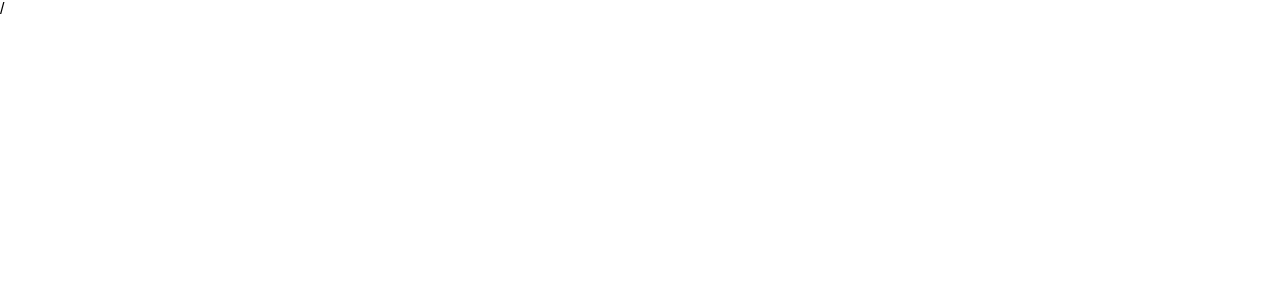
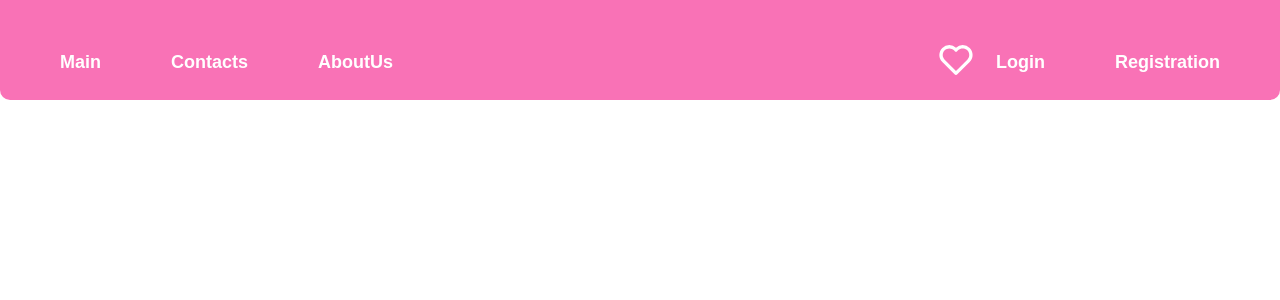
Before and after one commit to Mamurik/ShopFSD, a React (Vite) app: page /Favorited in a window 1280 px wide. Shown: the top 300 px of the page. Built offline with nearby package versions, Linux system fonts and the light colour scheme.

Commit message:
Create simple Header, transfer product in local store

```diff
--- a/src/entities/ui/Product/ProductItem/ProductItem.module.css
+++ b/src/entities/ui/Product/ProductItem/ProductItem.module.css
@@ -49,6 +49,9 @@
 }
 
 .rate {
+    display: flex;
+    align-items: center;
+    text-align: center;
     margin-left:230px ;
     font-weight: 700;
     color: orange;
--- a/src/entities/ui/Product/ProductItem/ProductItem.tsx
+++ b/src/entities/ui/Product/ProductItem/ProductItem.tsx
@@ -1,11 +1,12 @@
 import React, { FC } from "react";
+import { BsStarFill } from "react-icons/bs";
+import { useDispatch, useSelector } from "react-redux";
+import { RootState } from "../../../../app/store/store";
+import { addLike, removeLike } from "../../../../features/services/LikeSlice";
 import Like from "../../../../shared/UI/Like/Like";
 import MyButton from "../../../../shared/UI/MyButton/MyButton";
 import { IProduct } from "../../../types/IProduct";
 import classes from "../ProductItem/ProductItem.module.css";
-import { useDispatch, useSelector } from "react-redux";
-import { RootState } from "../../../../app/store/store";
-import { addLike, removeLike } from "../../../../features/services/LikeSlice";
 
 interface ProductItemProps {
   product: IProduct;
@@ -31,7 +32,9 @@ const ProductItem: FC<ProductItemProps> = ({ product, onClick }) => {
       onClick={() => onClick && onClick(product)}
       className={classes.productItem}
     >
-      <p className={classes.rate}>{product.rating.rate} *</p>
+      <div className={classes.rate}>
+        {product.rating.rate} <BsStarFill></BsStarFill>
+      </div>
       <h1 className={classes.title}>{product.title}</h1>
       <img className={classes.image} src={product.image} alt={product.title} />
       <p className={classes.desc}>{product.description}</p>
--- a/src/entities/ui/Product/ProductList/ProductList.tsx
+++ b/src/entities/ui/Product/ProductList/ProductList.tsx
@@ -1,15 +1,31 @@
-import React from "react";
+import React, { useEffect } from "react";
 import Loader from "../../../../shared/UI/Loader/Loader";
 import { useGetProductsQuery } from "../../../services/ProductApi";
 import ProductItem from "../ProductItem/ProductItem";
 import classes from "../ProductList/ProductList.module.css";
+import { useDispatch, useSelector } from "react-redux";
+import { RootState } from "../../../../app/store/store";
+import { setProducts } from "../../../slices/ProductSlice";
 const ProductList = () => {
   const { data: products, isError, isLoading } = useGetProductsQuery();
+
+  const dispatch = useDispatch();
+  const productList = useSelector((store: RootState) => store.product.products);
+  useEffect(() => {
+    if (products) {
+      dispatch(setProducts(products));
+    }
+  }, [products, productList]);
   if (isError) return <div>...ERROR...</div>;
-  if (isLoading) return <Loader></Loader>;
+  if (isLoading)
+    return (
+      <div className={classes.productList}>
+        <Loader />
+      </div>
+    );
   return (
     <div className={classes.productList}>
-      {products?.map((product) => {
+      {productList?.map((product) => {
         return <ProductItem product={product} key={product.id}></ProductItem>;
       })}
     </div>
--- a/src/pages/Favorite.tsx
+++ b/src/pages/Favorite.tsx
@@ -1,7 +1,12 @@
 import React from "react";
+import MyHeader from "../widgets/ui/MyHeader/MyHeader";
 
 const Favorite = () => {
-  return <div>Favorite</div>;
+  return (
+    <div>
+      <MyHeader></MyHeader>
+    </div>
+  );
 };
 
 export default Favorite;
--- a/src/pages/MainPage.tsx
+++ b/src/pages/MainPage.tsx
@@ -1,9 +1,11 @@
 import React from "react";
 import ProductList from "../entities/ui/Product/ProductList/ProductList";
+import MyHeader from "../widgets/ui/MyHeader/MyHeader";
 
 const MainPage = () => {
   return (
     <div>
+      <MyHeader></MyHeader>
       <ProductList></ProductList>
     </div>
   );
--- a/src/pages/routes/AppRouter.tsx
+++ b/src/pages/routes/AppRouter.tsx
@@ -1,15 +1,17 @@
 // AppRouter.tsx
 import React from "react";
-import { Route, BrowserRouter as Router, Routes } from "react-router-dom";
+import { BrowserRouter as Router, Route, Routes } from "react-router-dom";
+import { routes } from "../routes/routes";
 import MainPage from "../MainPage";
 
 const AppRouter: React.FC = () => {
   return (
     <Router>
       <Routes>
-        <Route path="/" element={<MainPage />} />
-        <Route path="/Favorited" element={"/"} />
-        <Route path="*" element={"/"} />
+        {routes.map((route, index) => (
+          <Route key={index} path={route.path} element={route.element} />
+        ))}
+        <Route path="*" element={<MainPage />} />
       </Routes>
     </Router>
   );
--- /dev/null
+++ b/src/pages/routes/routes.tsx
@@ -0,0 +1,13 @@
+// routes.ts
+import MainPage from "../MainPage";
+import Favorite from "../Favorite";
+export const routes = [
+  {
+    path: "/Main",
+    element: <MainPage />,
+  },
+  {
+    path: "/Favorited",
+    element: <Favorite />,
+  },
+];
--- a/src/shared/UI/Loader/Loader.module.css
+++ b/src/shared/UI/Loader/Loader.module.css
@@ -2,8 +2,9 @@
     display: flex;
     align-items: center;
     justify-content: center;
-    width: 100px;
-    height: 100px;
+    width: 200px;
+    height: 200px;
+    margin-top: 200px;
     border: 3px dotted black;
     border-radius: 50%;
     animation: spin 1s linear infinite;
--- a/src/widgets/ui/MyHeader/MyHeader.module.css
+++ b/src/widgets/ui/MyHeader/MyHeader.module.css
@@ -0,0 +1,38 @@
+.header{
+    color: white;
+    display: flex;
+    align-items: center;
+    max-width: 1600px;
+    margin: 0 auto;
+    justify-content: space-between;
+}
+.header_wrapper{
+    padding-top: 30px;
+    background: #f972b6;
+    height: 100px;
+    border-radius: 0px 0px 10px 10px;
+}
+.header_list{
+    display: flex;
+    align-items: center;
+    justify-content: space-between;
+}
+.header_item{
+    margin-left: 50px;
+    font-weight: 600;
+    font-size: 18px;
+    padding: 10px;
+}
+.likes{
+    padding: 10px ;
+}
+.loginBlock{
+    display: flex;
+    align-items: center;
+}
+.login_text{
+    font-weight: 600;
+    font-size: 18px;
+    padding: 10px;
+    margin-right: 50px;
+}
--- a/src/widgets/ui/MyHeader/MyHeader.tsx
+++ b/src/widgets/ui/MyHeader/MyHeader.tsx
@@ -1,7 +1,37 @@
 import React from "react";
 import classes from "../MyHeader/MyHeader.module.css";
+import { BiHeart } from "react-icons/bi";
+import { Link } from "react-router-dom";
 const MyHeader = () => {
-  return <div>MyHeader</div>;
+  return (
+    <div className={classes.header_wrapper}>
+      <div className={classes.header}>
+        <ul className={classes.header_list}>
+          <Link className={classes.header_item} to={"/Main"}>
+            <li>Main</li>
+          </Link>
+          <Link className={classes.header_item} to={"*"}>
+            <li>Contacts</li>
+          </Link>
+          <Link className={classes.header_item} to={"*"}>
+            <li>AboutUs</li>
+          </Link>
+        </ul>
+        <div className={classes.loginBlock}>
+          <Link className={classes.likes} to={"/Favorited"}>
+            <BiHeart size={40}></BiHeart>
+          </Link>
+
+          <Link className={classes.login_text} to={"*"}>
+            <p>Login</p>
+          </Link>
+          <Link className={classes.login_text} to={"*"}>
+            <p>Registration</p>
+          </Link>
+        </div>
+      </div>
+    </div>
+  );
 };
 
-export default MyHeader;
+export default React.memo(MyHeader);
```
Also changed, not shown: src/shared/UI/Theme/Theme.tsx (added, +7 -0 lines).
